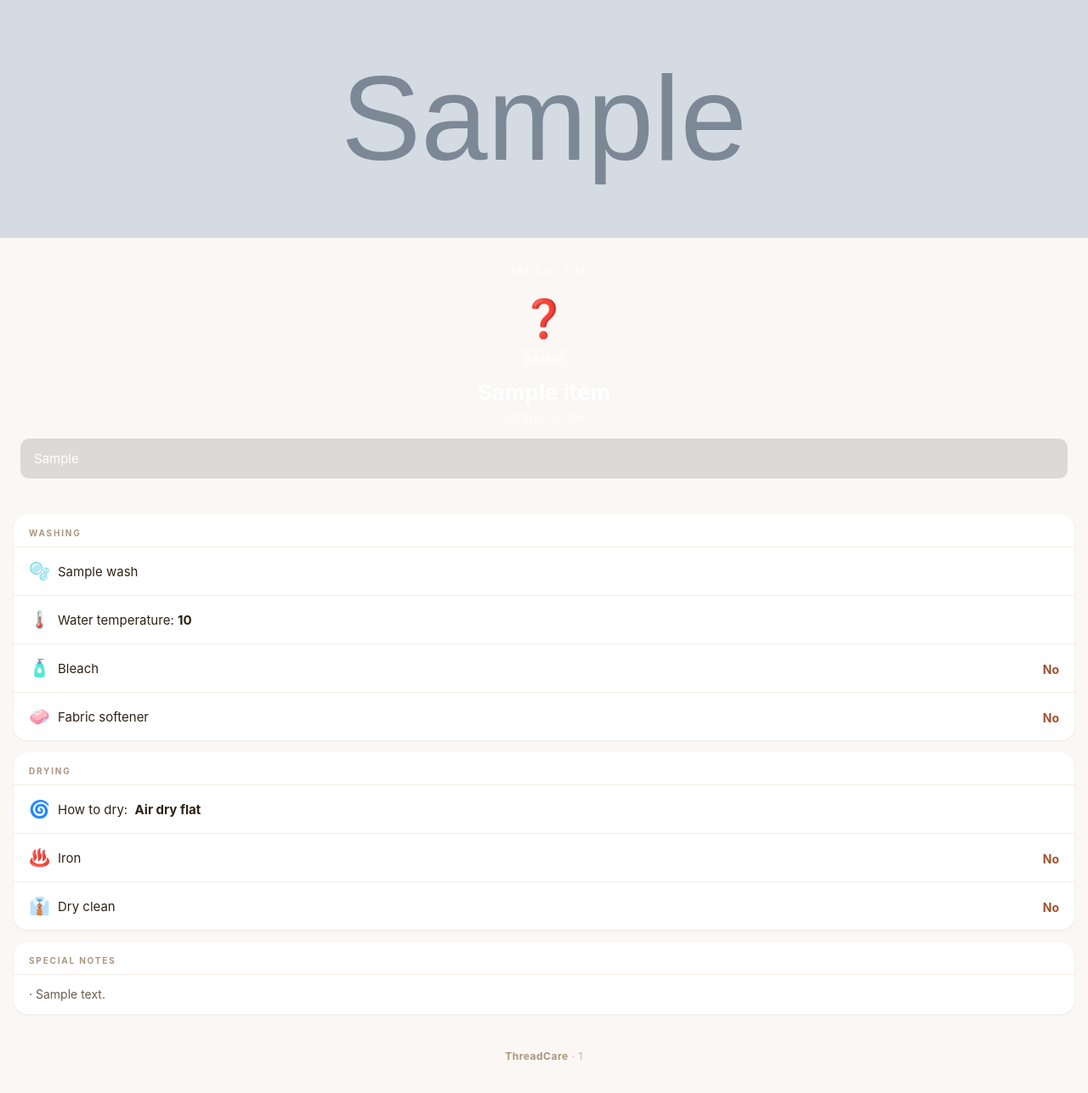
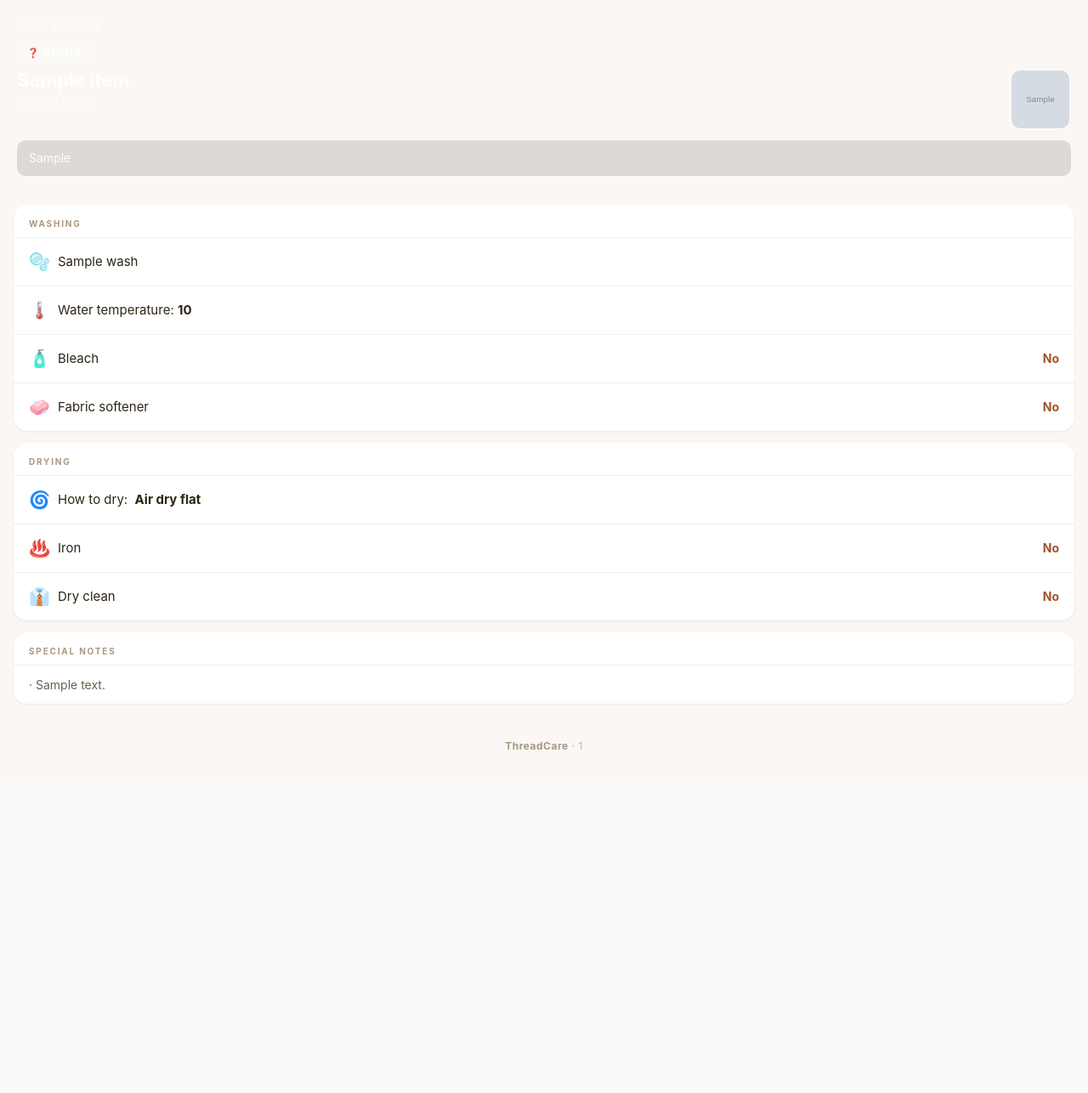
Before and after one commit to sreejith0217/wardrobe-catalog, a Flask app: template templates/item.html in a window 1280 px wide. Shown: the whole page at 85% size. After the commit the page ends 882 px from the top, so only its background shows below. Run offline with Flask 3, Linux system fonts and the light colour scheme; the template is opened without the code that fills it: most values are stand-ins (such as "Sample title", 1, 10 or a date in 2020); grey boxes marked "Sample" are stand-in pictures.

Commit message:
Redesign item page: compact header, thumbnail, collapsible admin edit panel
Co-Authored-By: Claude Sonnet 4.6 <noreply@anthropic.com>

```diff
--- a/templates/item.html
+++ b/templates/item.html
@@ -15,28 +15,33 @@
 
     /* ── Header ── */
     .header {
-      padding: 32px 24px 28px;
-      text-align: center;
+      padding: 24px 20px 20px;
       color: white;
+      position: relative;
     }
-
     .header.safe    { background: #4a7c5a; }
     .header.caution { background: #b8860b; }
     .header.danger  { background: #a0522d; }
 
+    .header-top {
+      display: flex;
+      justify-content: space-between;
+      align-items: flex-start;
+    }
+
     .wordmark {
-      font-size: 12px;
+      font-size: 11px;
       font-weight: 700;
       letter-spacing: 2.5px;
       text-transform: uppercase;
       opacity: 0.7;
-      margin-bottom: 20px;
+      margin-bottom: 12px;
     }
 
-    .alert-icon { font-size: 44px; margin-bottom: 10px; }
-
     .alert-badge {
-      display: inline-block;
+      display: inline-flex;
+      align-items: center;
+      gap: 6px;
       font-size: 11px;
       font-weight: 700;
       letter-spacing: 1.5px;
@@ -44,20 +49,105 @@
       background: rgba(255,255,255,0.2);
       border-radius: 20px;
       padding: 4px 12px;
-      margin-bottom: 12px;
+      margin-bottom: 8px;
     }
 
-    .item-name  { font-size: 26px; font-weight: 700; margin-bottom: 4px; }
-    .item-brand { font-size: 15px; opacity: 0.8; }
+    .header-body {
+      display: flex;
+      align-items: flex-start;
+      justify-content: space-between;
+      gap: 12px;
+    }
+
+    .header-text { flex: 1; }
+    .item-name  { font-size: 22px; font-weight: 700; margin-bottom: 3px; line-height: 1.2; }
+    .item-brand { font-size: 14px; opacity: 0.8; }
+
+    .thumbnail {
+      width: 72px;
+      height: 72px;
+      border-radius: 12px;
+      object-fit: cover;
+      flex-shrink: 0;
+      border: 2px solid rgba(255,255,255,0.3);
+    }
 
     .alert-reason {
-      margin-top: 16px;
-      font-size: 15px;
+      margin-top: 12px;
+      font-size: 14px;
       line-height: 1.55;
       background: rgba(0,0,0,0.12);
       border-radius: 10px;
-      padding: 12px 16px;
-      text-align: left;
+      padding: 10px 14px;
+    }
+
+    /* ── Edit button ── */
+    .edit-btn {
+      background: rgba(255,255,255,0.2);
+      border: none;
+      border-radius: 50%;
+      width: 32px;
+      height: 32px;
+      font-size: 15px;
+      cursor: pointer;
+      display: flex;
+      align-items: center;
+      justify-content: center;
+      flex-shrink: 0;
+      margin-left: 8px;
+    }
+
+    /* ── Edit panel ── */
+    .edit-panel {
+      display: none;
+      background: white;
+      border-radius: 16px;
+      margin: 12px 16px 0;
+      padding: 16px;
+      box-shadow: 0 1px 3px rgba(45,36,22,0.1);
+    }
+    .edit-panel.open { display: block; }
+
+    .edit-row {
+      display: flex;
+      gap: 8px;
+      align-items: center;
+      margin-bottom: 10px;
+    }
+    .edit-row:last-child { margin-bottom: 0; }
+
+    .edit-label {
+      font-size: 12px;
+      font-weight: 600;
+      color: #a89880;
+      text-transform: uppercase;
+      letter-spacing: 1px;
+      width: 52px;
+      flex-shrink: 0;
+    }
+    .edit-row input[type="text"] {
+      flex: 1;
+      border: 1px solid #e8e0d6;
+      border-radius: 8px;
+      padding: 8px 12px;
+      font-size: 14px;
+      color: #2d2416;
+    }
+    .edit-row input[type="file"] {
+      flex: 1;
+      font-size: 13px;
+      color: #6b5d4e;
+    }
+    .edit-row button {
+      background: #2d2416;
+      color: white;
+      border: none;
+      border-radius: 8px;
+      padding: 8px 14px;
+      font-size: 13px;
+      font-weight: 600;
+      cursor: pointer;
+      flex-shrink: 0;
     }
 
     /* ── Cards ── */
@@ -88,13 +178,10 @@
       color: #2d2416;
       line-height: 1.4;
     }
-
     .rule:first-of-type { border-top: none; }
-
     .rule-icon   { font-size: 20px; width: 34px; flex-shrink: 0; }
     .rule-text   { flex: 1; }
-    .rule-status { margin-left: 10px; font-size: 18px; }
-
+    .rule-status { margin-left: 10px; }
     .allowed { color: #4a7c5a; font-weight: 700; font-size: 14px; }
     .blocked  { color: #a0522d; font-weight: 700; font-size: 14px; }
 
@@ -115,10 +202,7 @@
       gap: 1px;
       background: #f3ede6;
     }
-    .material-cell {
-      background: white;
-      padding: 14px 18px;
-    }
+    .material-cell { background: white; padding: 14px 18px; }
     .material-label { font-size: 10px; color: #a89880; text-transform: uppercase; letter-spacing: 1.2px; }
     .material-value { font-size: 15px; font-weight: 600; margin-top: 3px; color: #2d2416; }
 
@@ -131,40 +215,6 @@
       letter-spacing: 0.5px;
     }
     .footer strong { color: #a89880; }
-
-    .garment-photo {
-      width: 100%;
-      max-height: 280px;
-      object-fit: cover;
-      display: block;
-    }
-
-    .rename-form {
-      display: flex;
-      gap: 8px;
-      margin-top: 12px;
-      justify-content: center;
-    }
-    .rename-form input {
-      background: rgba(255,255,255,0.2);
-      border: 1px solid rgba(255,255,255,0.4);
-      border-radius: 8px;
-      padding: 6px 12px;
-      font-size: 14px;
-      color: white;
-      width: 180px;
-    }
-    .rename-form input::placeholder { color: rgba(255,255,255,0.6); }
-    .rename-form button {
-      background: rgba(255,255,255,0.25);
-      border: 1px solid rgba(255,255,255,0.4);
-      border-radius: 8px;
-      padding: 6px 14px;
-      font-size: 14px;
-      color: white;
-      cursor: pointer;
-      font-weight: 600;
-    }
   </style>
 </head>
 <body>
@@ -173,30 +223,40 @@
 {% set icons  = {'safe': '🌿', 'caution': '☀️', 'danger': '🚫'} %}
 {% set labels = {'safe': 'Easy Care', 'caution': 'Handle with Care', 'danger': 'Do Not Wash'} %}
 
-{% if item.photo_url %}
-<img src="{{ item.photo_url }}" class="garment-photo" alt="{{ item.name or item.item_type }}">
-{% endif %}
-
 <div class="header {{ level }}">
   <div class="wordmark">ThreadCare</div>
-  <div class="alert-icon">{{ icons.get(level, '❓') }}</div>
-  <div class="alert-badge">{{ labels.get(level, level | title) }}</div>
-  <div class="item-name">{{ item.name or item.item_type }}</div>
-  {% if item.brand %}<div class="item-brand">{{ item.brand }}</div>{% endif %}
-  {% if admin %}
-  <form class="rename-form" method="POST" action="/item/{{ item.item_id }}/rename">
-    <input type="text" name="name" placeholder="Rename item…" value="{{ item.name or item.item_type }}">
-    <button type="submit">Save</button>
-  </form>
-  <form class="rename-form" method="POST" action="/item/{{ item.item_id }}/photo" enctype="multipart/form-data" style="margin-top:8px;">
-    <input type="file" name="photo" accept="image/*" style="color:white; font-size:13px;">
-    <button type="submit">Upload Photo</button>
-  </form>
-  {% endif %}
+  <div class="alert-badge">{{ icons.get(level, '❓') }} {{ labels.get(level, level | title) }}</div>
+  <div class="header-body">
+    <div class="header-text">
+      <div class="item-name">{{ item.name or item.item_type }}</div>
+      {% if item.brand %}<div class="item-brand">{{ item.brand }}</div>{% endif %}
+    </div>
+    {% if item.photo_url %}
+    <img src="{{ item.photo_url }}" class="thumbnail" alt="{{ item.name or item.item_type }}">
+    {% endif %}
+    {% if admin %}
+    <button class="edit-btn" onclick="document.getElementById('edit-panel').classList.toggle('open')">✏️</button>
+    {% endif %}
+  </div>
   {% if item.alert_reason %}
   <div class="alert-reason">{{ item.alert_reason }}</div>
   {% endif %}
 </div>
+
+{% if admin %}
+<div class="edit-panel" id="edit-panel">
+  <form class="edit-row" method="POST" action="/item/{{ item.item_id }}/rename">
+    <span class="edit-label">Name</span>
+    <input type="text" name="name" value="{{ item.name or item.item_type }}">
+    <button type="submit">Save</button>
+  </form>
+  <form class="edit-row" method="POST" action="/item/{{ item.item_id }}/photo" enctype="multipart/form-data">
+    <span class="edit-label">Photo</span>
+    <input type="file" name="photo" accept="image/*">
+    <button type="submit">Upload</button>
+  </form>
+</div>
+{% endif %}
 
 <!-- Washing -->
 <div class="card">
```
